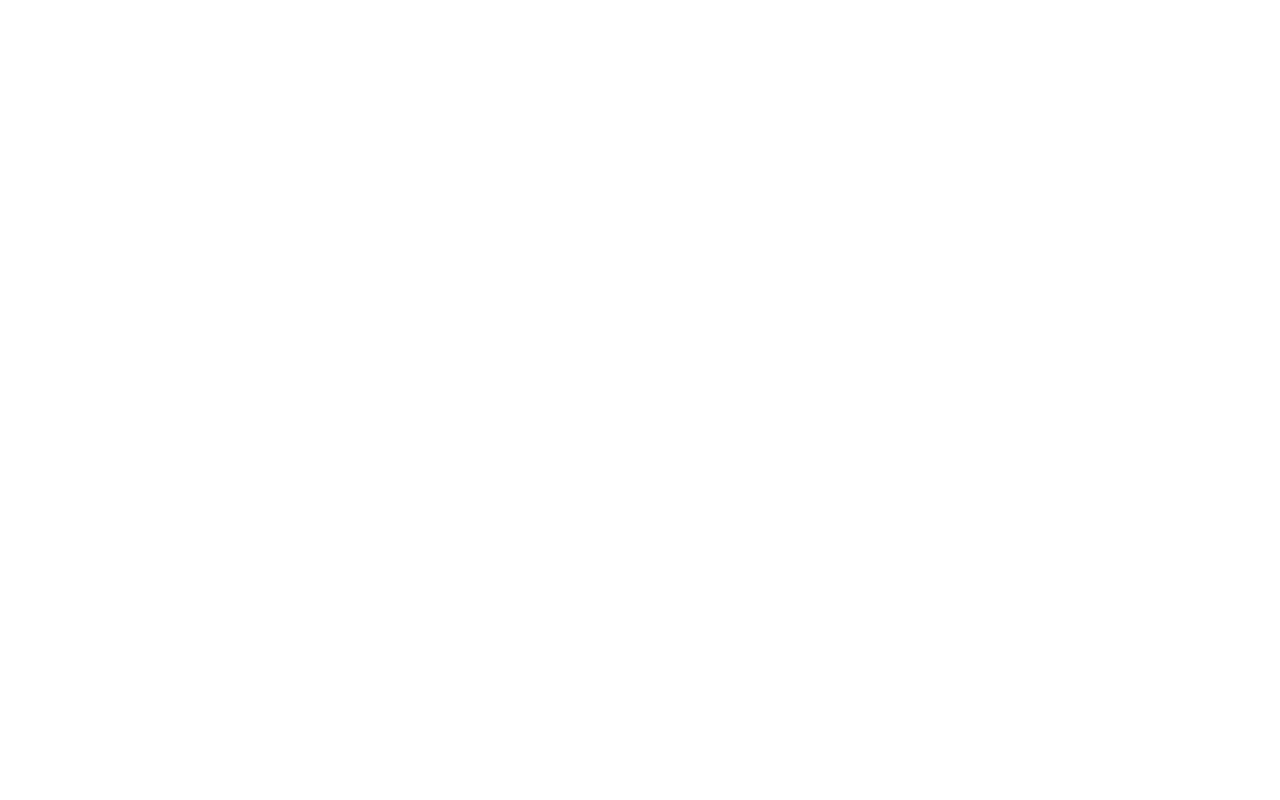
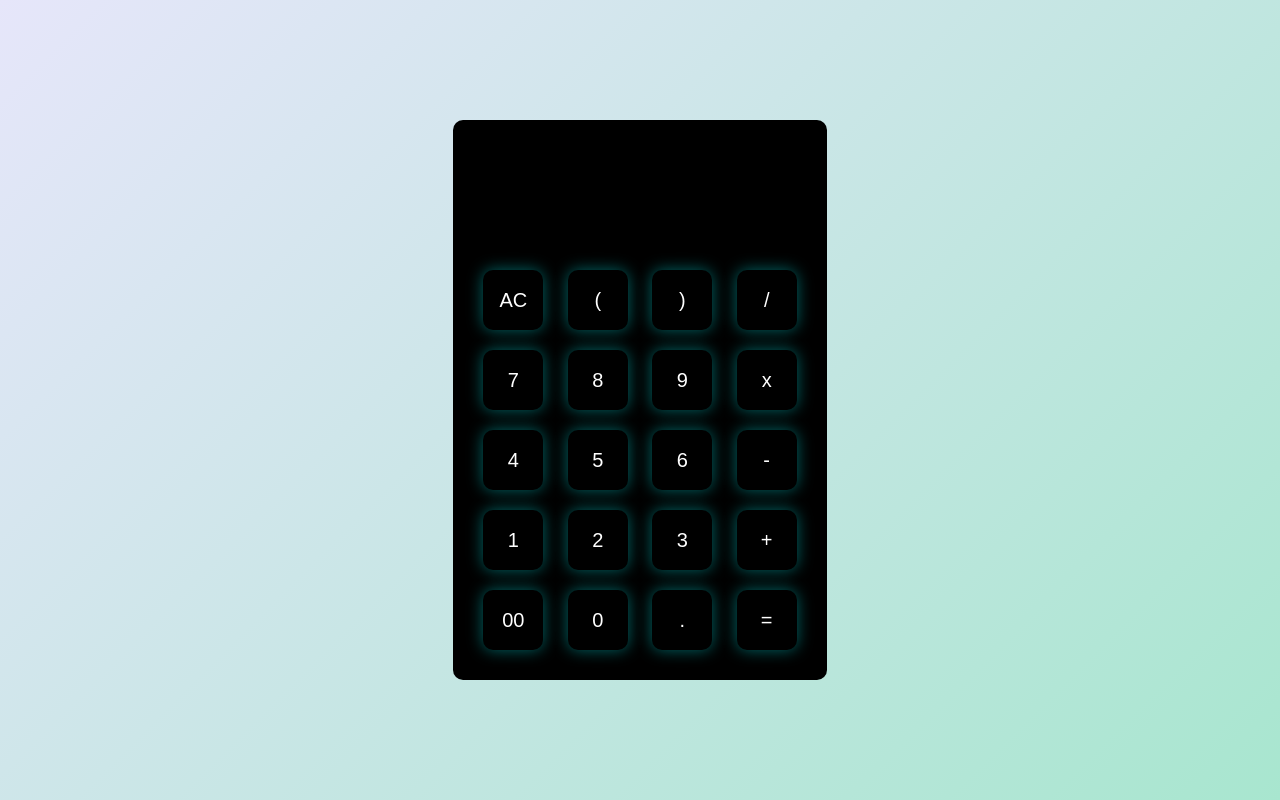
Before and after one commit to Keshomigha/CalculatorProject, a plain HTML site: page index.html in a window 1280 px wide. Drawn offline with Linux system fonts and the light colour scheme.

Commit message:
Added javascript code

```diff
--- a/index.html
+++ b/index.html
@@ -1,13 +1,54 @@
 <!DOCTYPE html>
 <html lang="en">
+
 <head>
     <meta charset="UTF-8">
     <meta name="viewport" content="width=\, initial-scale=1.0">
     <title>Calculator</title>
+    <link rel="stylesheet" href="style.css">
 </head>
+
 <body>
     <div class="container">
+        <div class="calculator">
+            <form>
+                <div class="display">
+                    <input type="text" name="display">
+                </div>
+                <div>
+                    <input type="button" value="AC">
+                    <input type="button" value="(">
+                    <input type="button" value=")">
+                    <input type="button" value="/">
+                </div>
+                <div>
+                    <input type="button" value="7">
+                    <input type="button" value="8">
+                    <input type="button" value="9">
+                    <input type="button" value="x">
+                </div>
+                <div>
+                    <input type="button" value="4">
+                    <input type="button" value="5">
+                    <input type="button" value="6">
+                    <input type="button" value="-">
+                </div>
+                <div>
+                    <input type="button" value="1">
+                    <input type="button" value="2">
+                    <input type="button" value="3">
+                    <input type="button" value="+">
+                </div>
+                <div>
+                    <input type="button" value="00">
+                    <input type="button" value="0">
+                    <input type="button" value=".">
+                    <input type="button" value="=">
+                </div>
+            </form>
+        </div>
+    </div>
+    <script src="./script.js"></script>
+</body>
 
-    </div>
-</body>
 </html>
--- a/script.js
+++ b/script.js
@@ -0,0 +1,29 @@
+
+    // Select the display input
+    const display = document.querySelector('input[name="display"]');
+    // Select all the buttons
+    const buttons = document.querySelectorAll('input[type="button"]');
+
+    buttons.forEach(button => {
+        button.addEventListener('click', (e) => {
+            const value = e.target.value;
+
+            if (value === 'AC') {
+                // Clear display
+                display.value = '';
+            }
+            else if (value === '=') {
+                // Evaluate expression safely
+                try {
+                    // Replace 'x' with '*' for multiplication
+                    display.value = eval(display.value.replace(/x/g, '*'));
+                } catch {
+                    display.value = 'Error';
+                }
+            }
+            else {
+                // Append value to display
+                display.value += value;
+            }
+        });
+    });
--- a/style.css
+++ b/style.css
@@ -6,5 +6,43 @@
 }
 
 .container{
+    background: linear-gradient(135deg, #E6E6FA, #A8E6CF);
+    height: 100vh;
+    width: 100%;
+    display: flex;
+    align-items: center;
+    justify-content: center;
+}
 
+.calculator{
+    background-color: black;
+    padding: 20px;
+    border-radius: 10px;
 }
+
+.calculator form input{
+    border: 0;
+    outline: 0;
+    width: 60px;
+    height: 60px;
+    border-radius: 10px;
+    background: transparent;
+    font-size: 20px;
+    color: white;
+    box-shadow: 0 0 16px rgba(0, 255, 255, 0.4);
+    cursor: pointer;
+    margin: 10px;
+}
+
+form .display{
+    display: flex;
+    justify-content: flex-end;
+    margin: 20px 0;
+}
+
+form .display input{
+    text-align: right;
+    flex: 1;
+    font-size: 45px;
+    box-shadow: none;
+}
```
